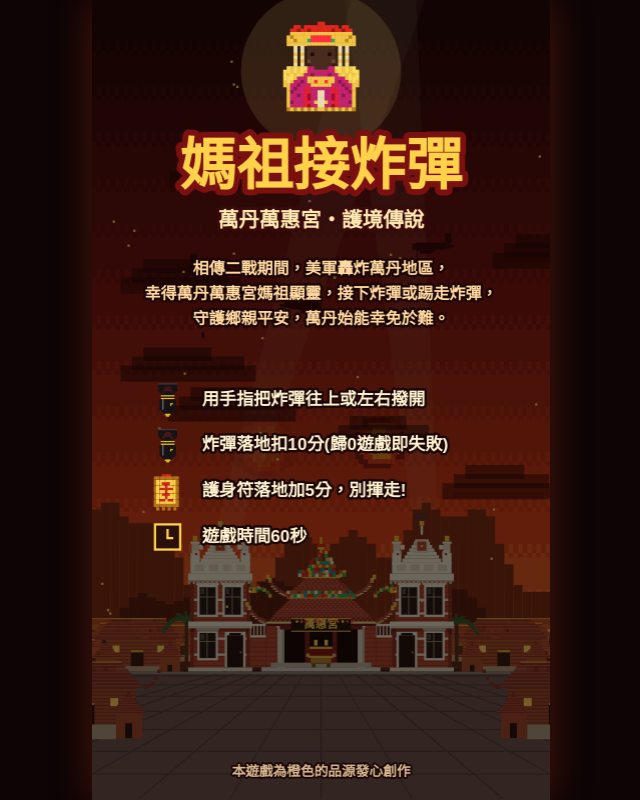
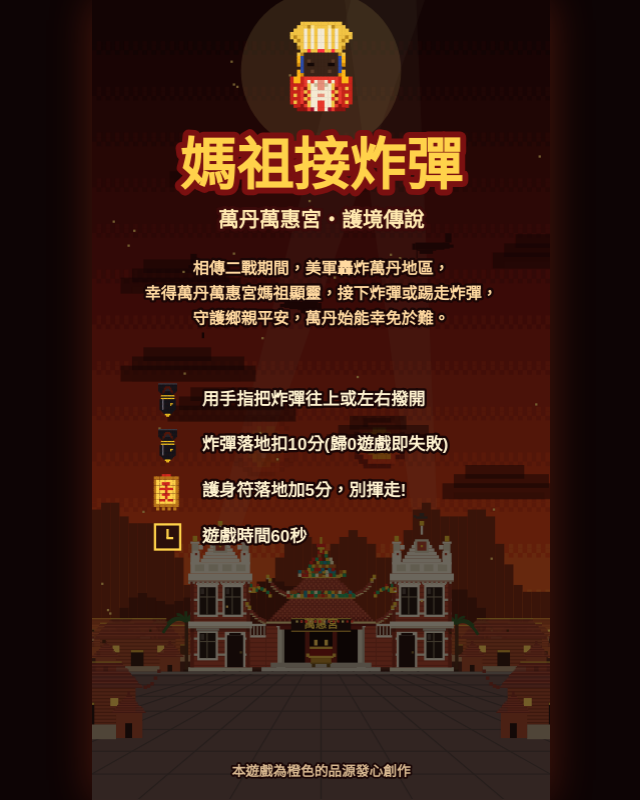
Before and after one commit to yake2434/bombmazu, a plain HTML site: page index.html in a window 1280 px wide. Shown: the whole page, without its empty margins (319-959 px from the left). Drawn offline with Linux system fonts and the light colour scheme; animation ran at ten frames a second.

Commit message:
Add files via upload

```diff
--- a/index.html
+++ b/index.html
@@ -15,7 +15,7 @@ canvas{position:absolute;inset:0;width:100%;height:100%;display:block;touch-acti
 </head>
 <body>
 <div id="stage"><canvas id="c"></canvas></div>
-<noscript>丁未年三年一科萬丹迎媽祖!116年4月23~25日歡迎來萬丹。</noscript>
+<noscript>請開啟 JavaScript 以遊玩。</noscript>
 <script>
 (()=>{
 'use strict';
@@ -39,7 +39,7 @@ const CFG={
   clusterBonus:15, heavyBonus:20, diveBonus:15,
   heavyPenalty:30, divePenalty:20, splitPenalty:8,   // 各炸彈落地基本扣分
   phase2PenMul:2, bossPenMul:3,                     // 第二階段／Boss 階段扣分倍率
-  eggChance:.6, eggWindow:[15,55],                      // 隱藏彩蛋：紅豆餅出現機率與出現時間範圍(秒)
+  eggChance:.6, eggWindow:[8,48],                      // 隱藏彩蛋：紅豆餅出現機率與出現時間範圍(秒)
   pctPen:.12,                                         // 另外再扣目前分數的 12%（分數越高，漏接越痛）
   chainPen:5, chainMax:3, chainWindow:6,              // 連環爆：6 秒內連續漏接，每次多扣 5（最多 +15）
   bossAt:50, bossHP:8, bossBonus:100         // 最後 10 秒 Boss：把炸彈往上撥砸中它
@@ -263,33 +263,33 @@ const CHARM=[
 ".o.o.o.o."];
 const PAL_C={o:'#b8741a',y:'#ffd24a',r:'#d1281e'};
 const MAZU=[
-"...........R",
-"....RR.RRRRR",
-"...RRrRRrRRR",
-"...GGGGGGGGG",
-"..GgGGGGGJJJ",
-"..GGgGGGeJJJ",
-"..GGGGGGGGGG",
-"....p.p.FFFF",
-"....p.p.FFFF",
-"....G.G.FKFF",
-"....p.p.FFFF",
-"....G.G.fFFF",
-"....p.p..FFF",
-"..yGyGyyMMFF",
-".yyGyGyGMMMM",
-".yGyGyGMMmMM",
-".yyyGMMMGGGG",
-".GyGMMmMGGJG",
-".GGMMmMMMGGG",
-"..GMmMMTTMMM",
-"..GmMMMTTMMp",
-"..GMMmMTtMMp",
-"..GMMMMTtMMp",
-"..GmMMMTTMGp",
-"..GMMMMTtMMp",
-"..gGgGgGgGgG"].map(mir);
-const PAL_M={R:'#e0281c',r:'#a01610',G:'#f2c444',g:'#b8861c',J:'#ff3040',e:'#22a868',p:'#eadcb0',F:'#4a2c1e',f:'#6a4430',K:'#1a0a08',M:'#c4246c',m:'#8c1650',y:'#f8dc5a',T:'#e42038',t:'#a01028'};
+"......GGGGGG",
+".....GGGgYGG",
+"....GGGpGpGp",
+"...GGGGpGpGp",
+"...GgGGpGpGp",
+"....GgGpGpGp",
+".....GGpGpGp",
+".....gGpGpGp",
+"......GGJGGJ",
+".....GgFFFFF",
+".....yBFFFFF",
+".....yBFfFFF",
+".....uBFKKFF",
+"......BFFFFF",
+".....yBFFfFF",
+".....yuFFFFF",
+"...RyyRTTTTT",
+"...RyyRTpTpC",
+"...RRRRTGpPC",
+"...RGRTrGppC",
+"...RRRTGTppp",
+"...RGRTrGppC",
+"...RRRTGTppp",
+"...RGRTrGppT",
+"....RRrTGppT",
+".....rrrTtpT"].map(mir);
+const PAL_M={T:'#e8382c',R:'#c8241a',r:'#8c1410',G:'#f2c444',g:'#b8861c',Y:'#ffe58a',p:'#f4ead2',P:'#c8b894',F:'#3a2418',f:'#5a3a28',K:'#140806',O:'#ff7a18',o:'#d85a10',y:'#ffb818',u:'#d8900c',B:'#2a4aa8',C:'#e8907a',J:'#ff3040',t:'#a01028'};
 function drawGuard(x,y,px,face,flip){
   const P=(c,a,b,w,h)=>R(c,x+(flip?10-a-w:a)*px,y+b*px,w*px,h*px);
   P('#2a1a10',2,0,6,2);P('#e8b830',2,2,6,1);
```
